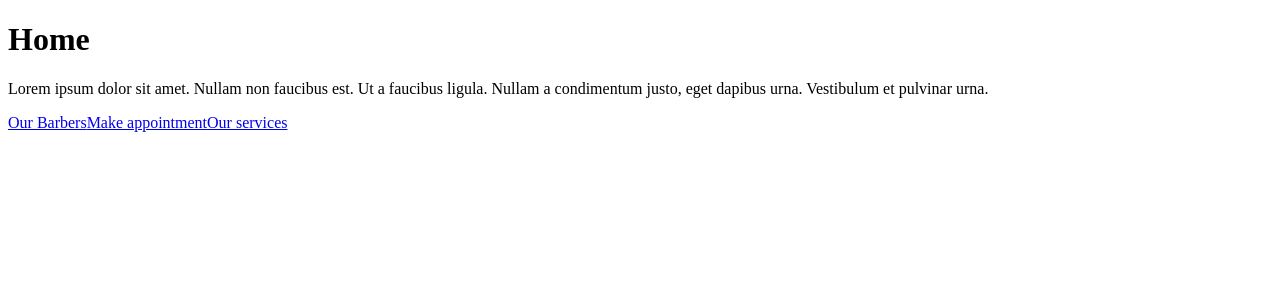
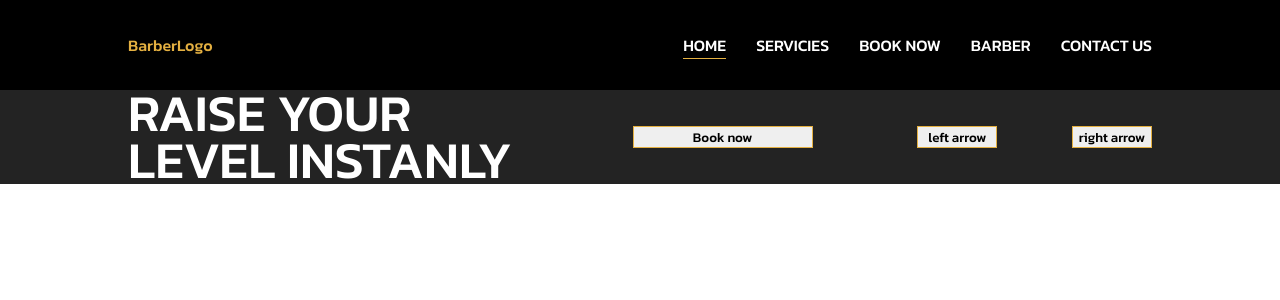
Before and after one commit to steamCorn/Barbershop-project, a React (Create React App) app: page / in a window 1280 px wide. Shown: the top 300 px of the page. Built offline with nearby package versions, Linux system fonts and the light colour scheme.

Commit message:
style for navbar and header

```diff
--- /dev/null
+++ b/src/components/header/Header.jsx
@@ -0,0 +1,17 @@
+import React from "react";
+import "./header.css";
+
+const Navbar = () => {
+    return (
+        <div className="header">
+            <div className="headerConteiner">
+                <h1 className="headerTitel">Raise your level instanly</h1>
+                <button className="bookingButton">Book now</button>
+                <button className="scrollButton"> left arrow </button>
+                <button className="scrollButton"> right arrow </button>
+            </div>
+        </div>
+    )
+}
+
+export default Navbar;
--- /dev/null
+++ b/src/components/header/header.css
@@ -0,0 +1,29 @@
+.header{
+    background-color: rgb(35, 35, 35);
+    color: white;
+    display: flex;
+    justify-content: center;
+}
+.headerConteiner{
+    width: 100%;
+    max-width: 1024px;
+    display: flex;
+    align-items: center;
+    justify-content: space-between;
+}
+.headerTitel{
+    width: 400px;
+    font-size: 52px;
+    line-height: 0.9;
+    font-weight: 400;
+    text-transform: uppercase;
+}
+.bookingButton{
+    width: 180px;
+    margin: 30px;
+    border: 1px solid #e4b041;
+}
+.scrollButton{
+    width: 80px;
+    border: 1px solid #e4b041;
+}
--- /dev/null
+++ b/src/components/navbar/Navbar.jsx
@@ -0,0 +1,23 @@
+import React from "react";
+import { Link } from "react-router-dom";
+import "./navbar.css";
+
+const Navbar = () => {
+    return (
+        <div className="navbar">
+            <div className="navContainer">
+                <span className="logo">BarberLogo</span>
+                <div className="navItems">
+                    {/* <button className="navButton navActive">Home</button> */}
+                    <Link to="/" className="navButton navActive">Home</Link>
+                    <Link to="/prices" className="navButton">Servicies</Link>
+                    <Link to="/booking" className="navButton">Book now</Link>
+                    <Link to="/team" className="navButton">Barber</Link>
+                    <button className="navButton">Contact us</button>
+                </div>
+            </div>
+        </div>
+    )
+}
+
+export default Navbar;
--- /dev/null
+++ b/src/components/navbar/navbar.css
@@ -0,0 +1,35 @@
+.navbar{
+    height: 90px;
+    background-color: black;
+    display: flex;
+    justify-content: center;
+}
+
+.navContainer{
+    width: 100%;
+    max-width: 1024px;
+    color: white;
+    display: flex;
+    align-items: center;
+    justify-content: space-between;
+}
+.logo{
+    font-weight: 500;
+    color: #e4b041;
+}
+/* .navItems{
+    font-size: 16px;
+} */
+.navButton{
+    margin-left: 30px;
+    padding: 1px 0px;
+    font-size: 16px;
+    background-color: black;
+    color: white;
+    cursor: pointer;
+    font-weight: 400;
+    text-transform: uppercase;
+}
+.navButton.navActive{
+    border-bottom: 1px solid #e4b041;
+}
--- /dev/null
+++ b/src/index.css
@@ -0,0 +1,21 @@
+@import url('https://fonts.googleapis.com/css2?family=Kanit:wght@100;300;500;600;700&display=swap');
+* {
+    margin: 0;
+    padding: 0;
+    border: 0;
+    outline: 0;
+    box-sizing: border-box;
+    list-style: none;
+    text-decoration: none;
+    font-family: 'Kanit', sans-serif;
+}
+*::after,
+*::before {
+    margin: 0;
+    padding: 0;
+    box-sizing: border-box;
+}
+
+/* :root{
+
+} */
--- a/src/index.js
+++ b/src/index.js
@@ -2,7 +2,7 @@ import React from 'react';
 import ReactDOM from 'react-dom/client';
 import App from './App';
 import { BrowserRouter } from "react-router-dom";
-
+import './index.css'
 const root = ReactDOM.createRoot(document.getElementById('root'));
 root.render(
   <React.StrictMode>
--- a/src/pages/home/Home.jsx
+++ b/src/pages/home/Home.jsx
@@ -1,23 +1,15 @@
 import React from "react";
 import { Link } from "react-router-dom";
+import "./home.css";
+import Navbar from '../../components/navbar/Navbar';
+import Header from '../../components/header/Header';
 
 const Home = () => {
     return (
-        <div>
-            <main>
-                <h1>Home</h1>
-                <p>Lorem ipsum dolor sit amet. Nullam non faucibus est.
-                    Ut a faucibus ligula. Nullam a condimentum justo,
-                    eget dapibus urna. Vestibulum et pulvinar urna.
-                </p>
-            </main>
-            <nav>
-                <Link to="/team">Our Barbers</Link>
-                <Link to="/booking">Make appointment</Link>
-                <Link to="/prices">Our services</Link>
-            </nav>
-
-        </div>
+        <>
+            <Navbar />
+            <Header />
+        </>
     )
 }
 
```
Also changed, not shown: src/pages/home/home.css (added), 1 other file (tests, documents, lock files or other folders).
